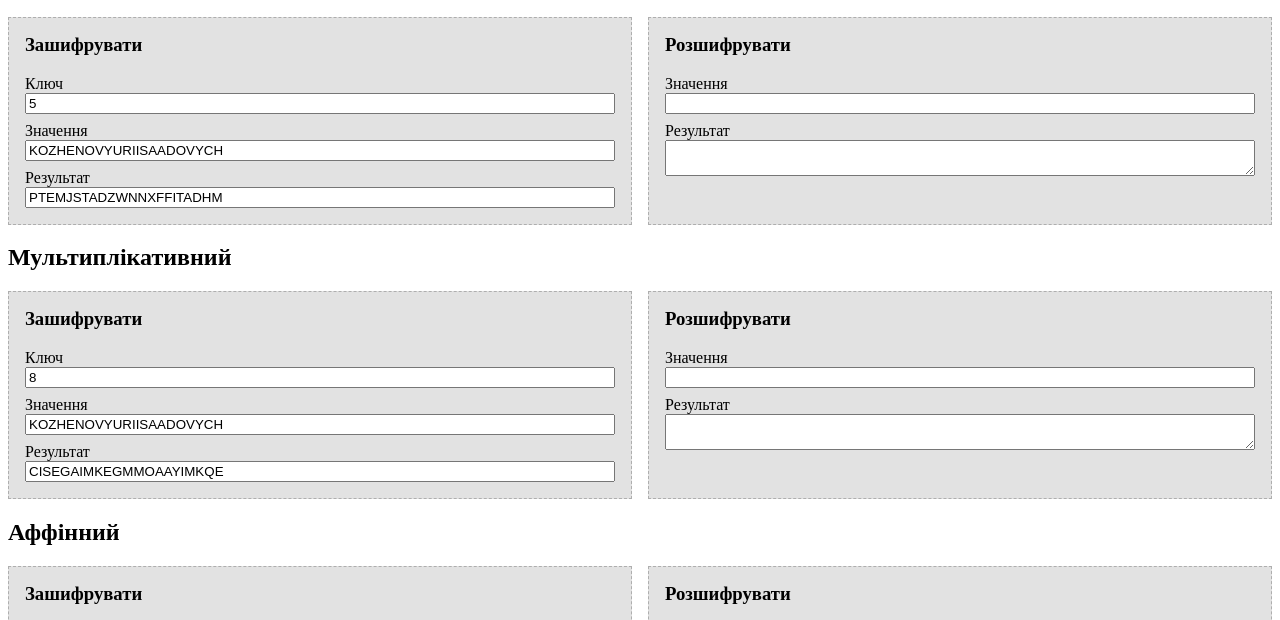
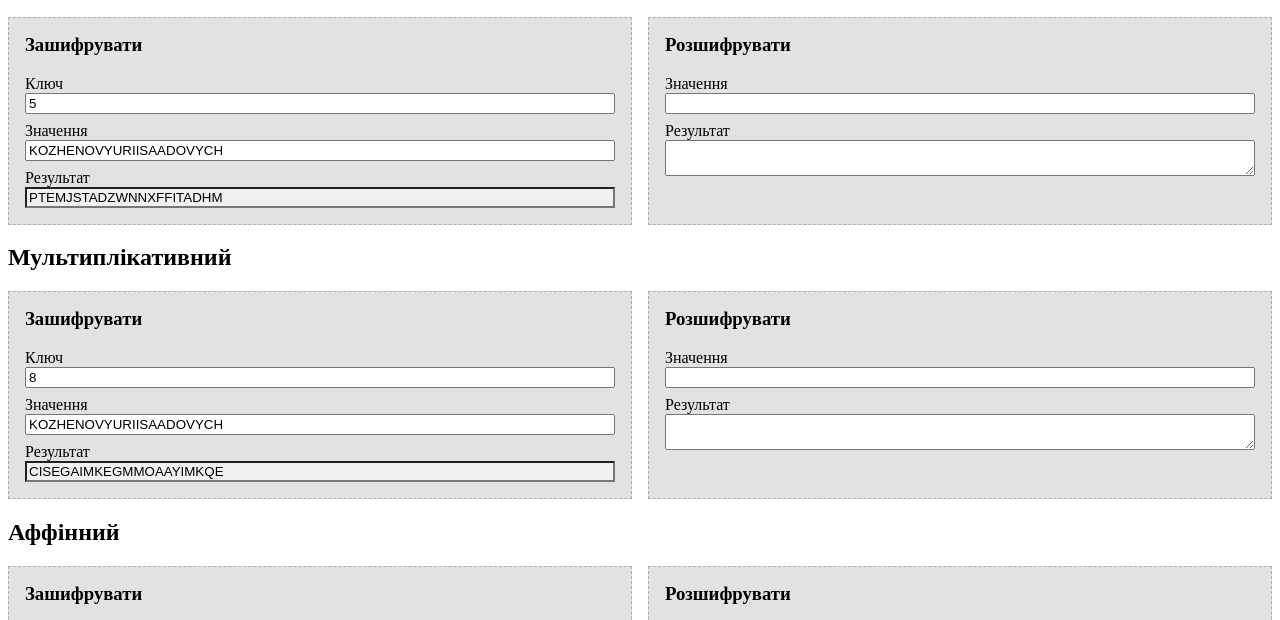
Before and after one commit to yurykozhenov/infosec, a website: page lab1/lab1.html in a window 1280 px wide. Shown: the part 136-756 px from the top of the page. Drawn offline with Linux system fonts and the light colour scheme.

Commit message:
Add style to readonly inputs

```diff
--- a/styles.css
+++ b/styles.css
@@ -51,3 +51,7 @@ td {
   height: 8px;
   border: 1px solid #999999;
 }
+
+input[readonly] {
+  background-color: #f0f0f0;
+}
```
